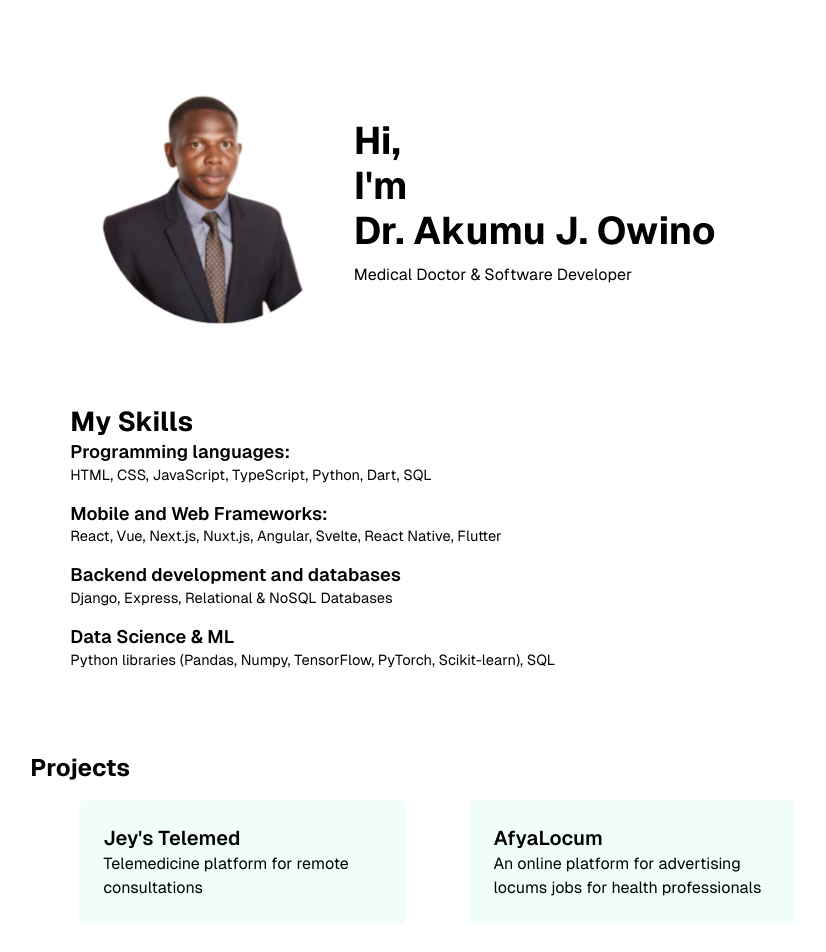
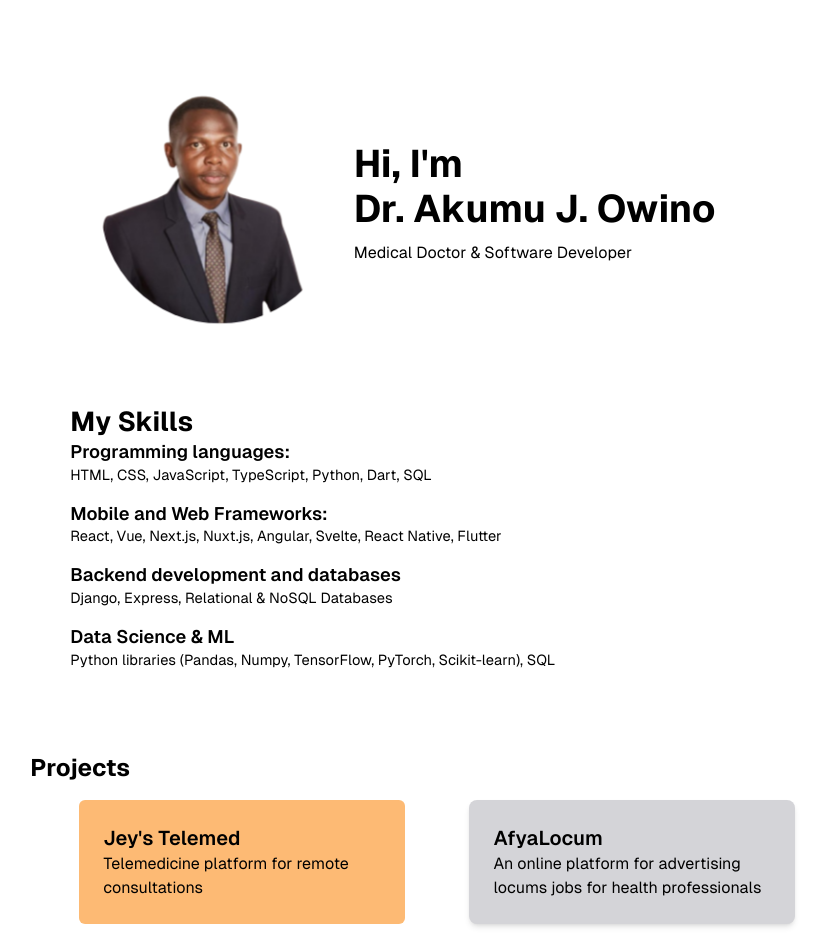
Before and after one commit to AkumuJey/portfolio, a Next.js app: page / in a window 1280 px wide. Shown: the part 100-1052 px from the top of the page, without its empty margins (203-1029 px from the left). Built offline with nearby package versions, Linux system fonts and the light colour scheme.

Commit message:
Additions

```diff
--- a/src/app/contact/actions.ts
+++ b/src/app/contact/actions.ts
@@ -8,15 +8,22 @@ export interface Comment {
 }
 
 export const handleComment = async (
-  _previousState: any,
+  _previousState: unknown,
   formData: FormData
 ) => {
   try {
     // console.log("previous", previousState);
-    const comment: Comment = Object.fromEntries(formData);
+    const comment: Comment = {
+      name: formData.get("name") as string,
+      feedback: formData.get("feedback") as string,
+      email: formData.get("email") as string,
+      rating: formData.has("rating")
+        ? (Number(formData.get("rating")) as Rating)
+        : undefined,
+    };
+
     return { msg: comment.name, open: true };
-  } catch (_err) {
-    console.log(_err);
+  } catch {
     return { msg: "failed", open: false };
   }
 };
--- a/src/app/contact/page.tsx
+++ b/src/app/contact/page.tsx
@@ -4,12 +4,14 @@ import { motion } from "framer-motion";
 import { useFormState } from "react-dom";
 import { handleComment } from "./actions";
 import SubmitButton from "./SubmitButton";
+import Card from "@/components/Card";
 
 export default function Contact() {
   const [state, formAction] = useFormState(handleComment, {
     msg: "rrr",
     open: false,
   });
+
   return (
     <div className="grid grid-rows-[20px_1fr_20px] items-start justify-items-center min-h-screen p-8 pb-20 gap-16 sm:p-20 font-[family-name:var(--font-geist-sans)]">
       <main className="row-start-2 flex flex-col gap-4 w-full">
@@ -22,8 +24,9 @@ export default function Contact() {
           method="post"
           className="flex flex-col gap-4 py-6 px-5 rounded-lg shadow-inner shadow-gray-300 dark:shadow-zinc-950 dark:bg-zinc-900 border border-gray-300 dark:border-gray-700 text-gray-900 dark:text-gray-100"
         >
+          {/* Updated Label */}
           <label htmlFor="name" className="font-semibold text-lg">
-            Name:
+            Your Name
           </label>
           <input
             type="text"
@@ -33,8 +36,10 @@ export default function Contact() {
             className="py-2 px-4 rounded-lg outline-none bg-white dark:bg-gray-700 border border-gray-300 dark:border-gray-700 focus:border-gray-500 shadow-inner"
             required
           />
+
+          {/* Updated Label */}
           <label htmlFor="email" className="font-semibold text-lg">
-            Email:
+            Your Email
           </label>
           <input
             type="email"
@@ -44,10 +49,11 @@ export default function Contact() {
             required
             className="py-2 px-4 rounded-lg outline-none bg-white dark:bg-gray-700 border border-gray-300 dark:border-gray-700 focus:border-gray-500 shadow-inner"
           />
+
+          {/* Updated Label */}
           <label htmlFor="feedback" className="font-semibold text-lg">
-            Feedback or Message:
+            Your Message
           </label>
-
           <textarea
             name="feedback"
             id="feedback"
@@ -57,13 +63,20 @@ export default function Contact() {
             required
             className="py-2 px-4 rounded-lg outline-none bg-white dark:bg-gray-700 border border-gray-300 dark:border-gray-700 focus:border-gray-500 shadow-inner"
           />
+
           <SubmitButton open={state.open} />
         </motion.form>
+
+        {/* Updated Thank You Message */}
         {state.open && (
           <div className="fixed p-4 top-[50%] left-[50%] -translate-x-[50%] -translate-y-[50%] bg-teal-300">
-            Thank you for contacting me {state.msg}
+            Thank you for reaching out, {state.msg}!
           </div>
         )}
+        <Card
+          title="Yes"
+          description="wedebwicfwrfciwrnaecdfwa cwdcvwdcwecwd"
+        />
       </main>
     </div>
   );
--- /dev/null
+++ b/src/components/Card.tsx
@@ -0,0 +1,34 @@
+// components/Card.tsx
+"use client";
+
+import { motion } from "framer-motion";
+import React from "react";
+
+const Card = ({
+  title,
+  description,
+}: {
+  title: string;
+  description: string;
+}) => {
+  return (
+    <motion.div
+      className="bg-zinc-800 rounded-lg p-6 shadow-md hover:shadow-lg cursor-pointer"
+      whileHover={{
+        y: -3,
+        boxShadow: "0px 6px 20px rgba(0, 0, 0, 0.2)",
+      }}
+      transition={{
+        type: "spring",
+        stiffness: 300,
+        damping: 20,
+        duration: 0.5,
+      }}
+    >
+      <h2 className="text-2xl font-bold text-white">{title}</h2>
+      <p className="text-gray-400">{description}</p>
+    </motion.div>
+  );
+};
+
+export default Card;
--- a/src/components/Footer.tsx
+++ b/src/components/Footer.tsx
@@ -34,6 +34,7 @@ const Footer = () => {
       {/* Social Media Icons */}
       <div className="flex justify-center gap-4 text-xl">
         <a
+          title="Akumu on Github"
           href="https://github.com/AkumuJey"
           target="_blank"
           rel="noopener noreferrer"
@@ -50,6 +51,7 @@ const Footer = () => {
           <FaLinkedin />
         </a>
         <a
+          title="Akumu on X (Formerly Twitter)"
           href="https://x.com/AkumuJey"
           target="_blank"
           rel="noopener noreferrer"
@@ -58,6 +60,7 @@ const Footer = () => {
           <FaTwitter />
         </a>
         <a
+          title="Akumu on WhatsApp"
           href="https://wa.me/+254707590248"
           target="_blank"
           rel="noopener noreferrer"
--- a/src/components/Hero.tsx
+++ b/src/components/Hero.tsx
@@ -28,8 +28,8 @@ const Hero = () => {
         src={akumuImage}
         width={600}
         height={600}
-        alt="Akumu J Owino"
-        className="rounded-full w-1/3"
+        alt="Akumu Image"
+        className="rounded-full w-1/3 text-center text-[10px]"
         id="image"
         priority={true}
       />
@@ -46,19 +46,12 @@ const Hero = () => {
             animate={{ scale: 1, x: 0 }}
             transition={{ duration: 0.5, ease: "easeInOut" }}
           >
-            Hi,
+            Hi, I&#39;m
           </motion.span>
           <motion.span
             initial={{ x: -10 }}
             animate={{ scale: 1, x: 0 }}
-            transition={{ duration: 0.9, ease: "easeInOut" }}
-          >
-            I&#39;m
-          </motion.span>
-          <motion.span
-            initial={{ x: -10 }}
-            animate={{ scale: 1, x: 0 }}
-            transition={{ duration: 1.3, ease: "easeInOut" }}
+            transition={{ duration: 1, ease: "easeInOut" }}
           >
             Dr. Akumu J. Owino
           </motion.span>
--- a/src/components/Projects.tsx
+++ b/src/components/Projects.tsx
@@ -9,9 +9,18 @@ const Projects = () => {
       <h3 className="text-2xl font-bold">Projects</h3>
       <ul className="flex flex-col sm:flex-row gap-4 w-full justify-evenly">
         <motion.li
-          className="flex-col gap-2 p-6 bg-teal-50 dark:bg-zinc-950 rounded-md w-4/5 md:w-2/5"
-          whileHover={{ scale: 1.25 }}
-          transition={{ duration: 0.2, ease: "easeInOut" }}
+          className="flex-col gap-2 p-6 bg-orange-300 dark:bg-orange-900 rounded-md w-4/5 md:w-2/5"
+          whileHover={{
+            y: -5,
+            boxShadow: "0px 6px 20px rgba(129, 230, 217, 0.4)",
+          }}
+          transition={{
+            duration: 0.5,
+            type: "spring",
+            stiffness: 300,
+            damping: 20,
+            ease: "easeInOut",
+          }}
         >
           <a href="https://jeystelemed.netlify.app/" target="_blank">
             <div>
@@ -20,10 +29,21 @@ const Projects = () => {
             </div>
           </a>
         </motion.li>
+
         <motion.li
-          className="flex-col gap-2 p-6 bg-teal-50 dark:bg-zinc-950 rounded-md w-4/5 md:w-2/5"
-          whileHover={{ scale: 1.25 }}
-          transition={{ duration: 0.2, ease: "easeInOut" }}
+          className="text-zinc bg-zinc-300 dark:bg-zinc-700 rounded-lg p-6 shadow-md w-4/5 md:w-2/5"
+          whileHover={{
+            y: -3,
+
+            boxShadow: "0px 6px 20px rgba(56, 178, 172, 0.4)", // Teal shadow for extra depth
+          }}
+          transition={{
+            duration: 0.5,
+            type: "spring",
+            stiffness: 300,
+            damping: 20,
+            ease: "easeInOut",
+          }}
         >
           <a href="https://afyalocum.vercel.app/" target="_blank">
             <div>
```
